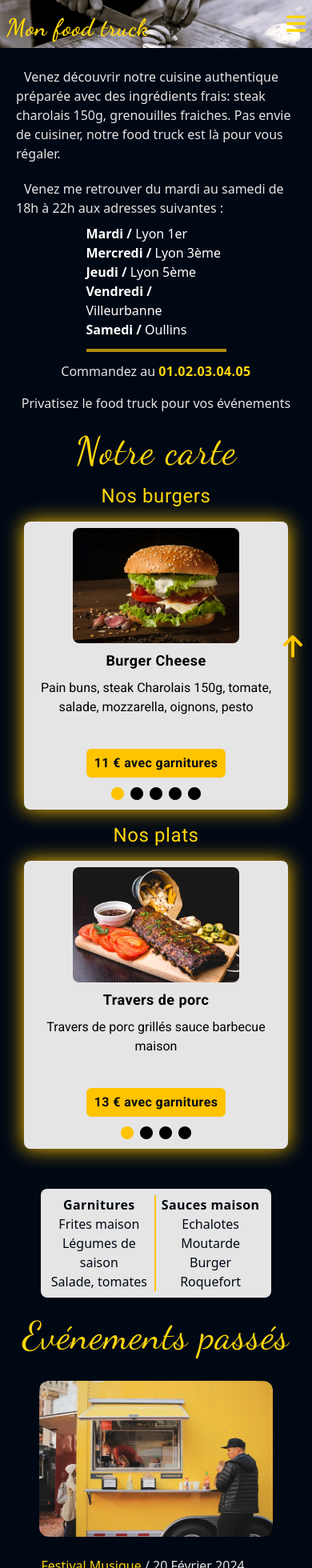
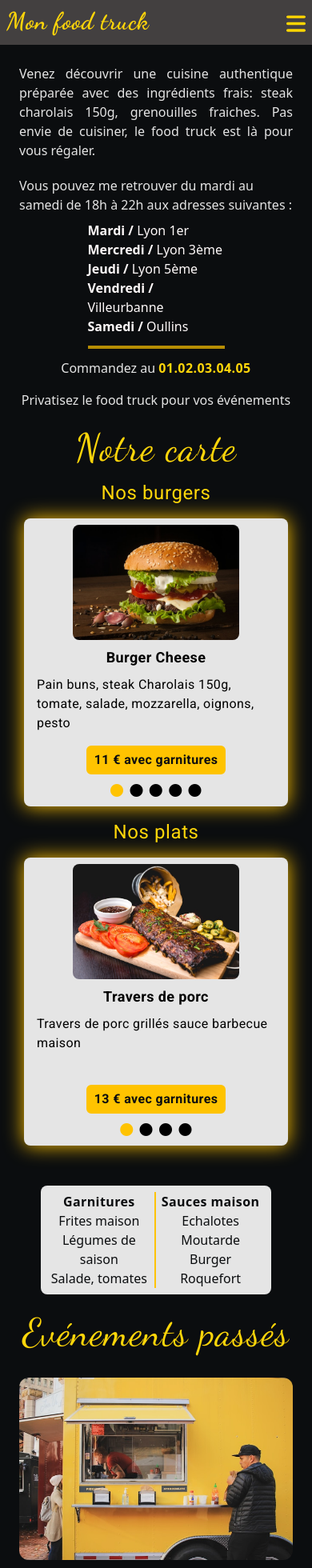
Before and after one commit to Tonyac-create/food_truck, a React (Create React App) app: page /foodtruck in a window 390 px wide. Shown: the top 1960 px of the page at 80% size. Built offline with nearby package versions, Linux system fonts and the light colour scheme.

Commit message:
align text & spacing & fixed header to mobile

```diff
--- a/src/components/CardProduct.jsx
+++ b/src/components/CardProduct.jsx
@@ -33,10 +33,10 @@ export default function CardProduct({ items }) {
       </div>
         {
           items.map((item, index) => (
-            <div key={index} className={`rounded-lg bg-gray-200 flex flex-col items-center px-4 py-2 font-roboto transition-opacity duration-500 ${index === currentIndex ? 'opacity-100' : 'opacity-0'} ${index === currentIndex ? 'block' : 'hidden'}`}>
+            <div key={index} className={`rounded-lg bg-gray-200 flex flex-col items-center tracking-wide px-4 py-2 font-roboto transition-opacity duration-500 ${index === currentIndex ? 'opacity-100' : 'opacity-0'} ${index === currentIndex ? 'block' : 'hidden'}`}>
               <img className='w-52 h-36 rounded-lg' src={item.imgSrc} alt={item.name} />
-              <p className='font-bold tracking-wide text-lg mt-2'>{item.name}</p>
-              <p className='text-center mt-2 h-14'>{item.description}</p>
+              <p className='font-bold text-lg mt-2'>{item.name}</p>
+              <p className='text-start mt-2 h-14'>{item.description}</p>
               <span className='border-2 border-orange rounded-md bg-orange text-black font-semibold tracking-wide mt-8 py-1 px-2'>{item.price} € avec garnitures</span>
               <div className='flex gap-2 mt-3'>
                 {items.map((_, subIndex) => {
--- a/src/components/Events.jsx
+++ b/src/components/Events.jsx
@@ -2,10 +2,10 @@ import React from 'react'
 
 export default function Events() {
     return (
-        <section id='events' className='flex flex-col items-center my-6'>
-            <h2 className='text-yellow font-dancing-script text-center text-5xl tracking-wide mb-4'>Evénements passés</h2>
-            <img className='w-3/4 rounded-xl my-4' src="../pictures/food_truck.jpg" alt="Food truck" />
-            <ul className='text-gray mt-2'>
+        <section id='events' className='flex flex-col items-center m-6'>
+            <h2 className='text-yellow font-dancing-script text-5xl tracking-wide mb-4'>Evénements passés</h2>
+            <img className='rounded-xl my-4' src="../pictures/food_truck.jpg" alt="Food truck" />
+            <ul className='text-gray text-justify'>
                 <li><span className='font-medium text-yellow'>Festival Musique</span> / 20 Février 2024</li>
                 <li><span className='font-medium text-yellow'>Anniversaire Milou</span> / 11 et 12 Mai 2024</li>
             </ul>
--- a/src/components/FormContact.jsx
+++ b/src/components/FormContact.jsx
@@ -27,15 +27,15 @@ export default function FormContact() {
             )
     }
     return (
-        <section id='contact' className='flex flex-col items-center font-roboto my-6 mx-5 pb-4'>
+        <section id='contact' className='flex flex-col items-center font-roboto m-6 pb-4'>
             <form ref={form} onSubmit={sendEmail} action="" className='flex flex-col'>
                 <h2 className='text-yellow font-dancing-script text-center text-5xl tracking-wide mb-4'>Contact</h2>
-                <p className='text-gray text-center mb-3'>Vous voulez un devis, un renseignement ou me laisser un super commentaire...
+                <p className='text-gray text-justify mb-3'>Vous voulez un devis, un renseignement ou me laisser un super commentaire...
                     <br /> C'est ici!
                     <br /> Tous les champs sont obligatoires
                 </p>
                 <div className='flex flex-col md:w-3/4 md:mx-auto'>
-                    <label htmlFor="name" className='text-gray font-semibold mb-2'>Votre nom et prénom</label>
+                    <label htmlFor="name" className='text-white font-semibold mb-2'>Votre nom et prénom</label>
                     <input
                         type="text"
                         name='name'
--- a/src/components/Header.jsx
+++ b/src/components/Header.jsx
@@ -26,8 +26,8 @@ export default function Header() {
 
     return (
         <>
-            <header className='headerNavBar w-full py-2 flex justify-between items-start md:h-24'>
-                <h1 className="text-yellow text-3xl font-dancing-script font-bold pt-2 pl-2 md:text-5xl md:text-center md:w-full md:my-auto tracking-wide">
+            <header className='w-full bg-lightBlack py-2 flex justify-between items-center fixed top-0 z-9999 md:h-16'>
+                <h1 className="text-yellow text-3xl font-dancing-script font-bold pl-2 mb-auto md:text-5xl md:text-center md:w-full md:my-auto tracking-wide">
                     Mon food truck
                 </h1>
                 {isBurgerMenuOpen ? (
@@ -49,7 +49,7 @@ export default function Header() {
                 )
                 }
             </header >
-            <nav className='mr-4 mt-4 font-semibold hidden text-white md:flex md:justify-around'>
+            <nav className='mr-4 mt-4 font-semibold hidden text-white md:flex md:justify-around md:mt-16'>
                 <a href='#informations' onClick={handleLog} className=' hover:text-orange cursor-pointer'>Informations pratiques</a>
                 <a href='#menu' onClick={handleLog} className=' hover:text-orange cursor-pointer'>Notre carte</a>
                 <a href='"events' onClick={handleLog} className=' hover:text-orange cursor-pointer'>Evénements passés</a>
--- a/src/components/Informations.jsx
+++ b/src/components/Informations.jsx
@@ -2,11 +2,11 @@ import React from 'react'
 
 export default function Informations() {
     return (
-        <section id='informations' className='my-6 mx-5'>
-            <p className='text-gray mb-5 indent-2.5'>Venez découvrir notre cuisine authentique préparée avec des ingrédients frais: steak charolais 150g,
-                grenouilles fraiches. Pas envie de cuisiner, notre food truck est là pour vous régaler.</p>
+        <section id='informations' className='m-6 pt-14'>
+            <p className='text-gray mb-5 text-justify'>Venez découvrir une cuisine authentique préparée avec des ingrédients frais: steak charolais 150g,
+                grenouilles fraiches. Pas envie de cuisiner, le food truck est là pour vous régaler.</p>
             <div className='text-gray'>
-                <p className='indent-2.5'>Venez me retrouver du mardi au samedi de 18h à 22h aux adresses suivantes :</p>
+                <p>Vous pouvez me retrouver du mardi au samedi de 18h à 22h aux adresses suivantes :</p>
                 <ul className='w-1/2 my-2 text-white flex flex-col mx-auto'>
                     <li><span className='font-bold '>Mardi /</span> Lyon 1er</li>
                     <li><span className='font-bold'>Mercredi / </span>Lyon 3ème</li>
--- a/src/components/Menu.jsx
+++ b/src/components/Menu.jsx
@@ -4,7 +4,7 @@ import CardProduct from './CardProduct'
 
 export default function Menu() {
   return (
-    <section id='menu' className='flex flex-col items-center'>
+    <section id='menu' className='flex flex-col items-center m-6'>
       <header>
         <h2 className='text-yellow font-dancing-script text-center text-5xl tracking-wide'>Notre carte</h2>
       </header>
--- a/src/pages/FoodTruck.jsx
+++ b/src/pages/FoodTruck.jsx
@@ -14,7 +14,7 @@ export default function FoodTruck() {
   return (
     <main className='bg-black'>
       <Header />
-      <img onClick={scrollToTop} className='size-8 fixed z-9999 bottom-5 right-2 animate-pulse' src="../arrow-up-solid.svg" alt="flèche vers le haut" />
+      <img onClick={scrollToTop} className='hidden cursor-pointer md:block md:size-8 md:fixed md:z-9999 md:bottom-5 md:right-2 md:animate-pulse' src="../arrow-up-solid.svg" alt="flèche vers le haut" />
       <Informations />
       <Menu />
       <Events />
--- a/tailwind.config.js
+++ b/tailwind.config.js
@@ -3,11 +3,11 @@ module.exports = {
   content: ["./src/**/*.{js,jsx,ts,tsx}"],
   theme: {
     colors: {
-      black: "#000814",
-      darkBlue: "#001D3D",
+      black: "#0B0D0F",
+      lightBlack: "#434040",
       orange: "#FFC300",
       yellow: "#FFD60A",
-      white: "#FFFFFF",
+      white: "#FFFAFA",
       gray: "#E5E5E5",
     },
     fontFamily: {
```
